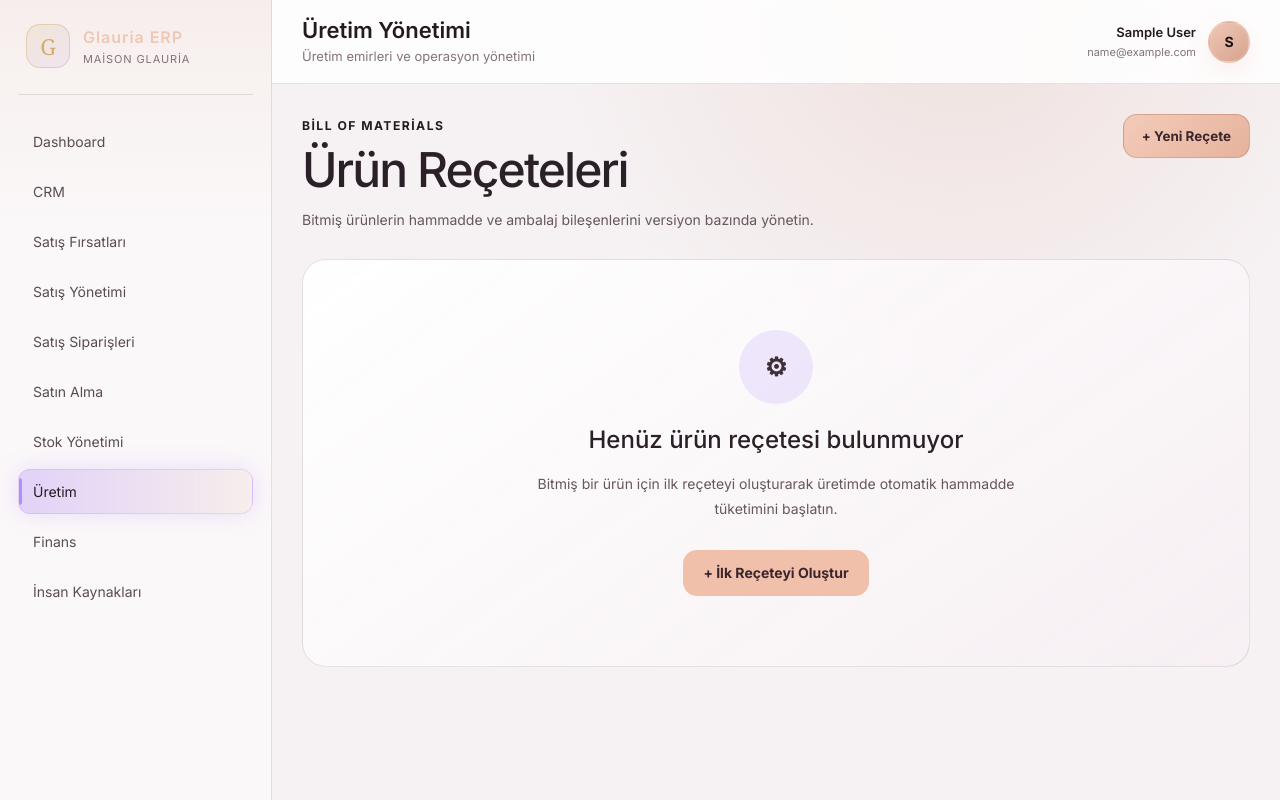
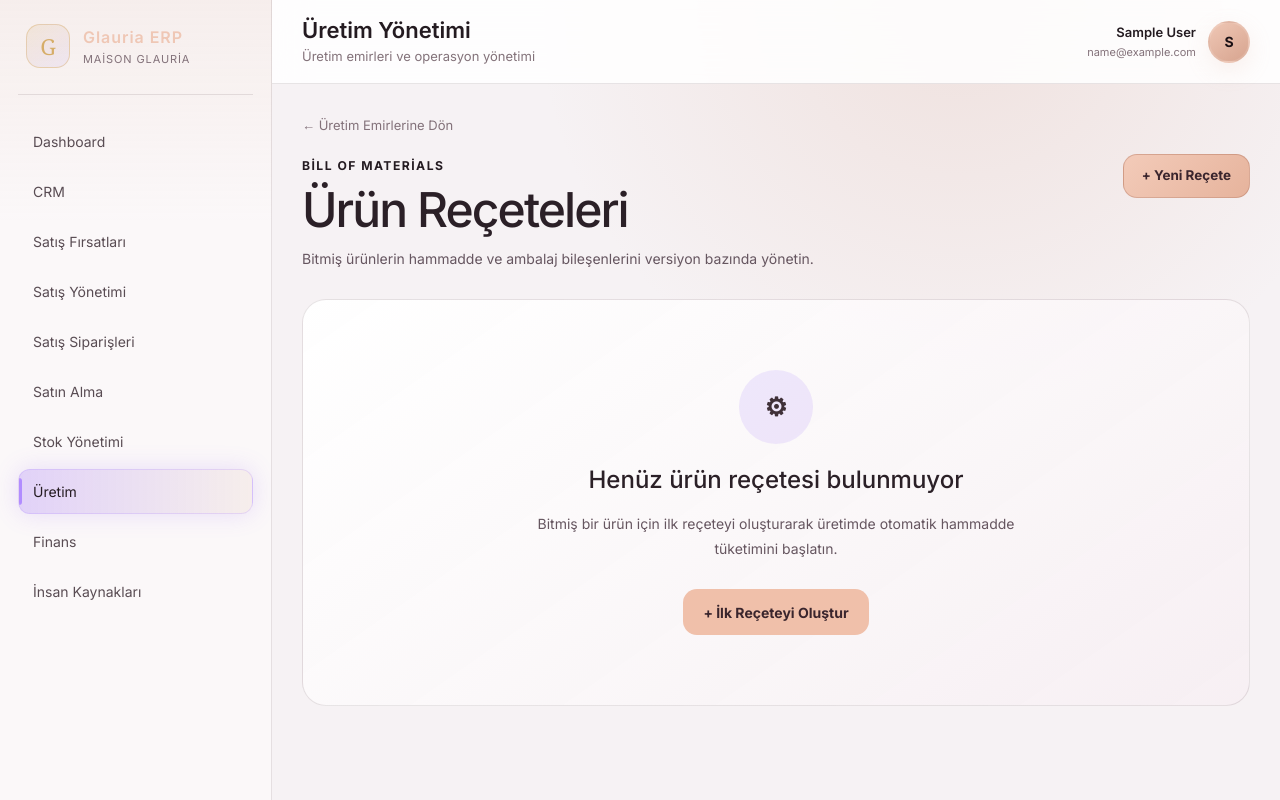
Before and after one commit to ikrabaser/glauria-erp, a Django app: page /manufacturing/boms/ in a window 1280 px wide. Run offline with Django 5.2, Linux system fonts and the light colour scheme; the visitor is signed in with stand-in values (Sample User, id 1); parts of the project's set-up code (start-up, migrations or seed data) failed here and were passed over.

Commit message:
feat(manufacturing): add return link to production orders

```diff
--- a/templates/manufacturing/boms_home.html
+++ b/templates/manufacturing/boms_home.html
@@ -5,6 +5,12 @@
 {% endblock %}
 
 {% block content %}
+<a
+    href="{% url 'manufacturing:home' %}"
+    class="customer-detail__back"
+>
+    ← Üretim Emirlerine Dön
+</a>
 {% url "manufacturing:bom_create" as bom_create_url %}
 
 {% include "components/page_header.html" with eyebrow="Bill of Materials" title="Ürün Reçeteleri" description="Bitmiş ürünlerin hammadde ve ambalaj bileşenlerini versiyon bazında yönetin." action_text="+ Yeni Reçete" action_url=bom_create_url %}
```
